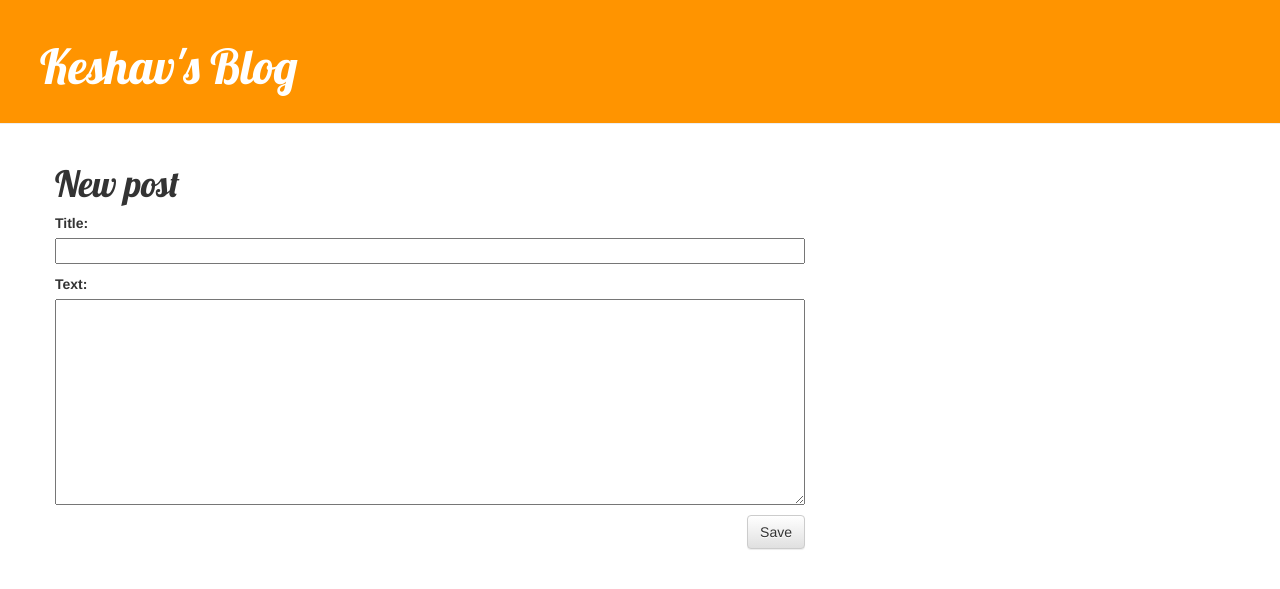
After one commit to Keshav6325/my-new-blog, a Django app: page /post/new/ in a window 1280 px wide. The commit adds this page. Shown: the top 589 px of the page. Run offline with Django 3.2, Linux system fonts and the light colour scheme; some libraries are stand-ins or nearby versions.

Commit message:
Added views to create/edit blog post inside the site.

```diff
--- /dev/null
+++ b/blog/forms.py
@@ -0,0 +1,9 @@
+from django import forms
+
+from .models import Post
+
+class PostForm(forms.ModelForm):
+
+    class Meta:
+        model = Post
+        fields = ('title', 'text',)
--- a/blog/templates/blog/base.html
+++ b/blog/templates/blog/base.html
@@ -4,11 +4,15 @@
         <title>Keshav's Blog</title>
         <link rel="stylesheet" href="//maxcdn.bootstrapcdn.com/bootstrap/3.2.0/css/bootstrap.min.css">
         <link rel="stylesheet" href="//maxcdn.bootstrapcdn.com/bootstrap/3.2.0/css/bootstrap-theme.min.css">
+        <link href='//fonts.googleapis.com/css?family=Lobster&subset=latin,latin-ext' rel='stylesheet' type='text/css'>
         <link rel="stylesheet" href="{% static 'css/blog.css' %}">
     </head>
     <body>
         <div class="page-header">
-        <h1><a href="/">Keshav'sBlog</a></h1>
+            {% if user.is_authenticated %}
+            <a href="{% url 'post_new' %}" class="top-menu"><span class="glyphicon glyphicon-plus"></span></a>
+            {% endif %}
+            <h1><a href="/">Keshav's Blog</a></h1>
         </div>
         <div class="content container">
             <div class="row">
@@ -19,5 +23,4 @@
             </div>
         </div>
     </body>
-
 </html>
--- a/blog/templates/blog/post_detail.html
+++ b/blog/templates/blog/post_detail.html
@@ -7,6 +7,9 @@
                 {{ post.published_date }}
             </div>
         {% endif %}
+        {% if user.is_authenticated %}
+     <a class="btn btn-default" href="{% url 'post_edit' pk=post.pk %}"><span class="glyphicon glyphicon-pencil"></span></a>
+{% endif %}
         <h1>{{ post.title }}</h1>
         <p>{{ post.text|linebreaksbr }}</p>
     </div>
--- /dev/null
+++ b/blog/templates/blog/post_edit.html
@@ -0,0 +1,9 @@
+{% extends 'blog/base.html' %}
+
+{% block content %}
+    <h1>New post</h1>
+    <form method="POST" class="post-form">{% csrf_token %}
+        {{ form.as_p }}
+        <button type="submit" class="save btn btn-default">Save</button>
+    </form>
+{% endblock %}
--- a/blog/urls.py
+++ b/blog/urls.py
@@ -4,4 +4,6 @@ from . import views
 urlpatterns = [
     url(r'^$', views.post_list, name='post_list'),
     url(r'^post/(?P<pk>\d+)/$', views.post_detail, name='post_detail'),
+    url(r'^post/new/$', views.post_new, name='post_new'),
+    url(r'^post/(?P<pk>\d+)/edit/$', views.post_edit, name='post_edit'),
 ]
--- a/blog/views.py
+++ b/blog/views.py
@@ -2,6 +2,8 @@ from django.shortcuts import render
 from django.utils import timezone
 from .models import Post
 from django.shortcuts import render, get_object_or_404
+from .forms import PostForm
+from django.shortcuts import redirect
 
 def post_list(request):
     posts = Post.objects.filter(published_date__lte=timezone.now()).order_by('published_date')
@@ -9,3 +11,28 @@ def post_list(request):
 def post_detail(request, pk):
     post = get_object_or_404(Post, pk=pk)
     return render(request, 'blog/post_detail.html', {'post': post})
+def post_new(request):
+    if request.method == "POST":
+        form = PostForm(request.POST)
+        if form.is_valid():
+            post = form.save(commit=False)
+            post.author = request.user
+            post.published_date = timezone.now()
+            post.save()
+            return redirect('post_detail', pk=post.pk)
+    else:
+        form = PostForm()
+    return render(request, 'blog/post_edit.html', {'form': form})
+def post_edit(request, pk):
+    post = get_object_or_404(Post, pk=pk)
+    if request.method == "POST":
+        form = PostForm(request.POST, instance=post)
+        if form.is_valid():
+            post = form.save(commit=False)
+            post.author = request.user
+            post.published_date = timezone.now()
+            post.save()
+            return redirect('post_detail', pk=post.pk)
+    else:
+        form = PostForm(instance=post)
+    return render(request, 'blog/post_edit.html', {'form': form})
```
Lines whose indentation alone changed are shown as unchanged.
